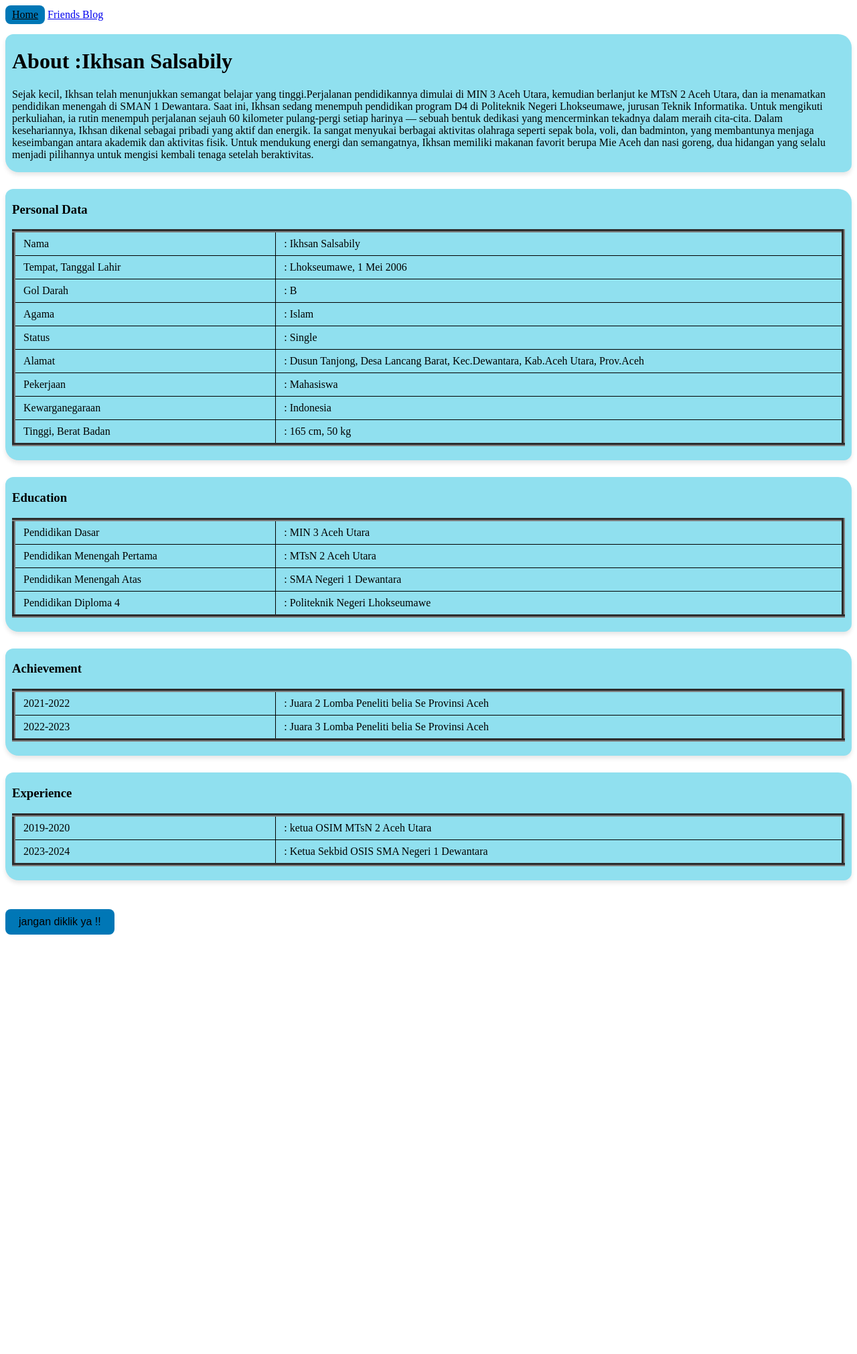
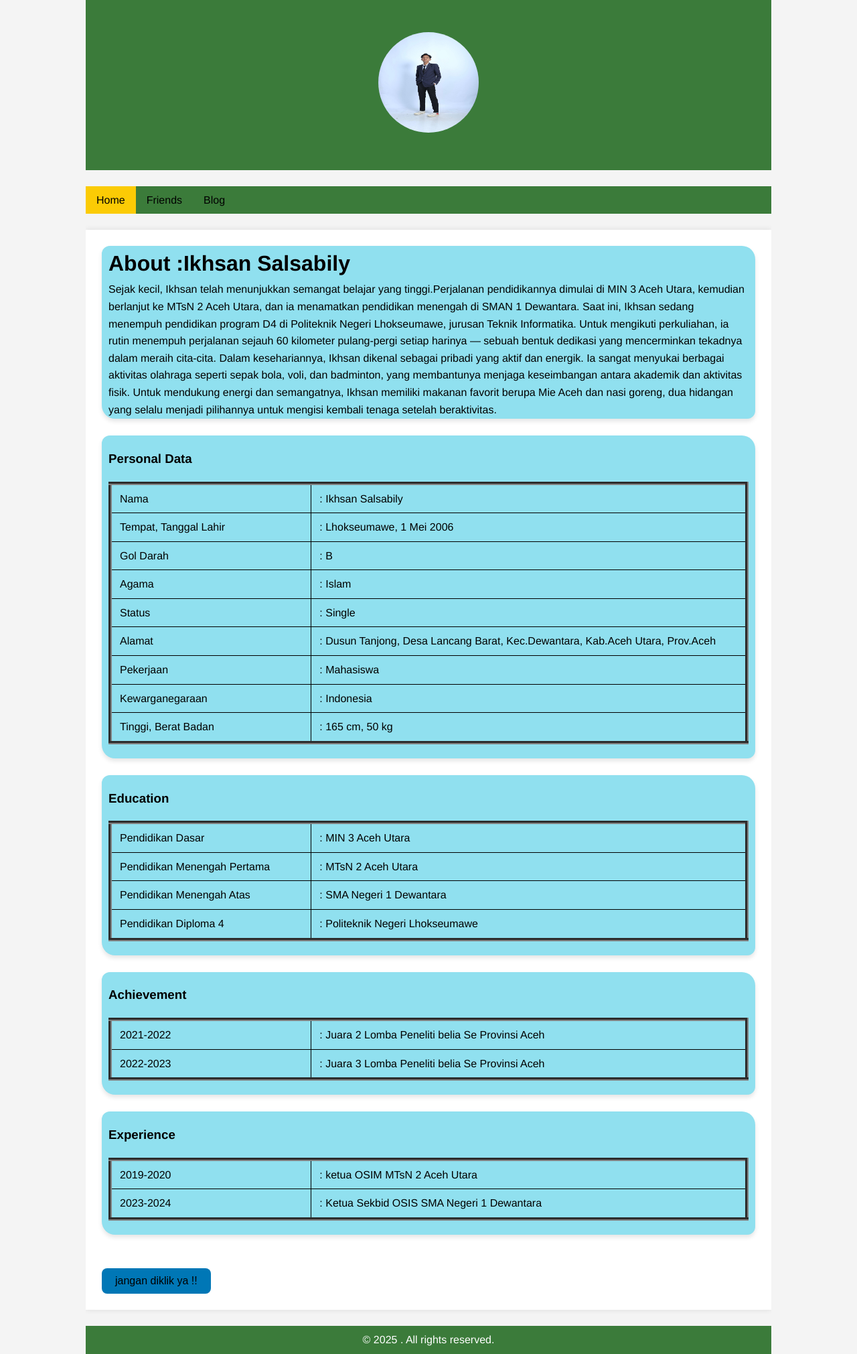
Before and after one commit to isanbly06/isanbly06.github.io, a Jekyll site: the page built from index.html, in a window 1280 px wide. Shown: the whole page at 67% size. Built offline with Jekyll 4.4.1, drawn with Linux system fonts in a browser that asks for light colours; before the commit the page ends 1403 px from its top, so only the background shows below that.

Commit message:
hasilpercobaan1

```diff
--- a/_includes/navigation.html
+++ b/_includes/navigation.html
@@ -1,7 +1,9 @@
-<nav>
+<ul>
     {% for item in site.data.navigation %}
-    <a href="{{ item.link }}" {% if page.url == item.link %} class="current"{% endif %}>
+    <li>
+    <a href="{{ item.link }}" {% if page.url == item.link %} class="active"{% endif %}>
         {{ item.name }}
     </a>
+    </li>
     {% endfor %}
-</nav>
+</ul>
--- a/_layouts/default.html
+++ b/_layouts/default.html
@@ -1,17 +1,41 @@
+<!DOCTYPE html>
 <html lang="en">
 <head>
   <meta charset="UTF-8">
-    <meta name="viewport" content="width=device-width, initial-scale=1.0">
   <title>{{ page.title }}</title>
+
+  <!-- Stylesheet -->
   <link rel="stylesheet" href="{{ site.baseurl }}/assets/css/style.css">
-    <!--js-->
+
+  <!-- Favicon -->
+  <link rel="icon" href="{{ site.baseurl }}/assets/images/favicon.ico">
+
+  <!-- JavaScript -->
   <script src="{{ site.baseurl }}/assets/js/scripts.js"></script>
-    <!--plugins-->
+
+  <!-- Plugins -->
   {% feed_meta %}
   {% seo %}
 </head>
 <body>
+  <div class="container">
+    <header>
+      <img src="{{ site.baseurl }}/assets/images/profile.png" alt="Profile Picture" class="profile-picture">
+      <h1>{{ site.title }}</h1>
+      <p>{{ site.description }}</p>
+    </header>
+
+    <nav>
       {% include navigation.html %}
+    </nav>
+
+    <main>
       {{ content }}
+    </main>
+
+    <footer>
+      <p>&copy; {{ site.time | date: '%Y' }} {{ site.title }}. All rights reserved.</p>
+    </footer>
+  </div>
 </body>
 </html>
--- a/_sass/main.scss
+++ b/_sass/main.scss
@@ -1,14 +1,94 @@
-.current {
-    color: green;
-    padding: 5px 10px;
-    background-color: #0077B6;
-    color: black;
-    border: none;
-    border-radius: 8px;
-    cursor: pointer;
-    font-size: 16px;
-    margin-bottom: 15px;
-    display: inline-block;
+
+$primary-color: #3b7b3a;
+$secondary-color: #fbcb05;
+$font-stack: Helvetica, sans-serif;
+
+body,
+h1,
+h2,
+p {
+  margin: 0;
+  padding: 0;
+  box-sizing: border-box;
+}
+
+body {
+  font-family: $font-stack;
+  line-height: 1.6;
+  background-color: #f4f4f4;
+}
+
+header {
+  text-align: center;
+  padding: 24px;
+  color: #fff;
+  background-color: $primary-color;
+}
+
+main {
+  padding: 24px;
+  margin-top: 24px;
+  box-shadow: 0 0 8px rgba(0, 0, 0, 0.1);
+  background-color: #fff;
+}
+
+footer {
+  text-align: center;
+  padding: 8px;
+  margin-top: 24px;
+  color: #fff;
+  background-color: $primary-color;
+}
+
+h2 {
+  color: #333;
+  margin-bottom: 8px;
+}
+
+nav {
+  margin: 24px 0;
+
+  ul {
+    list-style-type: none;
+    margin: 0;
+    padding: 0;
+    overflow: hidden;
+    background-color: $primary-color;
+
+    li {
+      float: left;
+
+      a {
+        display: block;
+        color: black;
+        text-align: center;
+        padding: 8px 16px;
+        text-decoration: none;
+
+        &:hover:not(.active) {
+          background-color: $secondary-color;
+        }
+      }
+    }
+  }
+}
+
+.container {
+  width: 80%;
+  margin: auto;
+  overflow: hidden;
+}
+
+.profile-picture {
+  width: 150px;
+  height: 150px;
+  border-radius: 50%;
+  margin: 24px auto;
+  background-color: $secondary-color;
+}
+
+.active {
+  background-color: $secondary-color;
 }
 
 button {
```
Also changed, not shown: assets/images/profile.png (added), 2 other files. Lines whose indentation alone changed are shown as unchanged.
